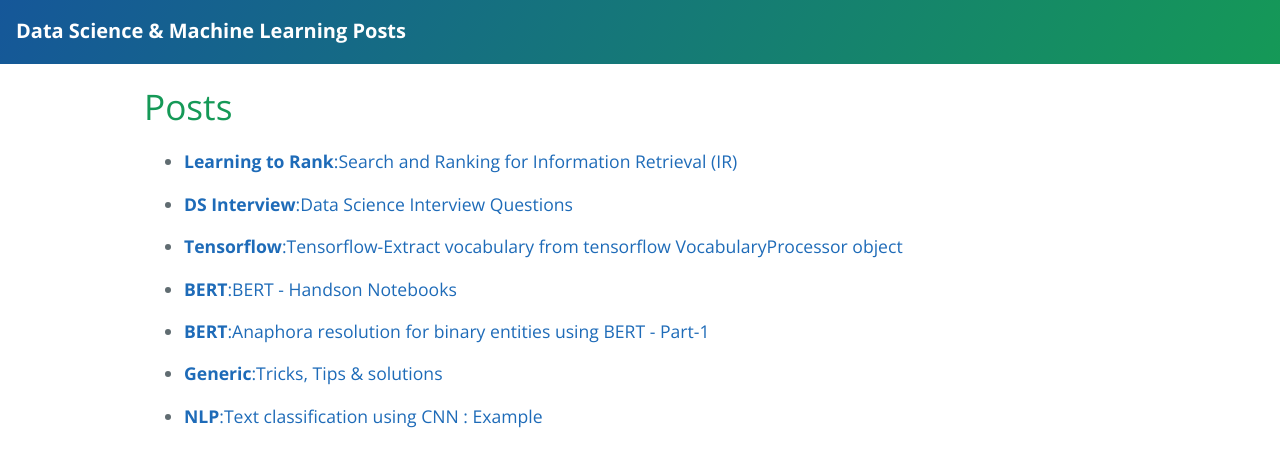
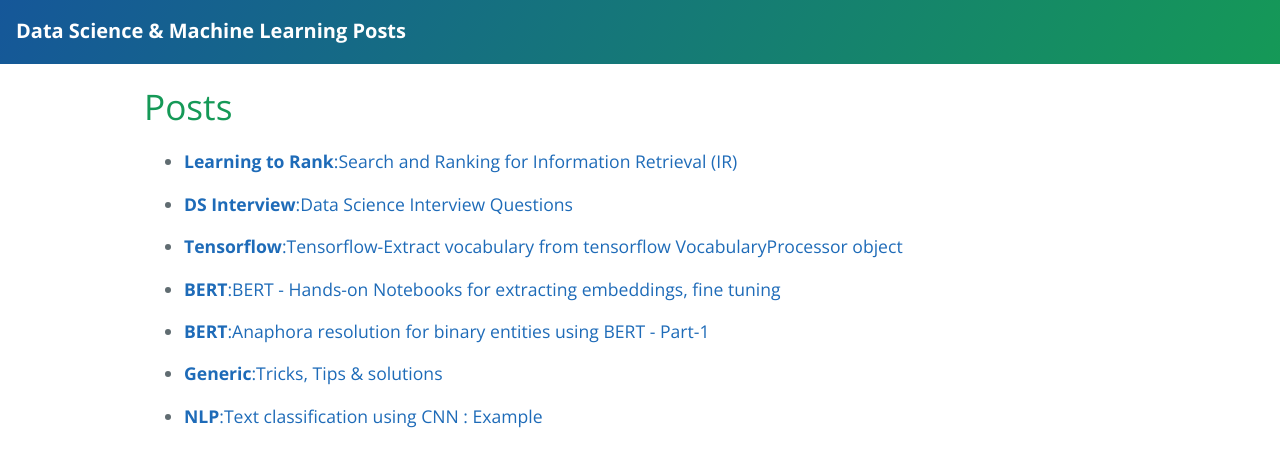
Before and after one commit to agarnitin86/agarnitin86.github.io, a Jekyll site: the page built from index.html, in a window 1280 px wide. Shown: the top 467 px of the page. Built offline with Jekyll 4.4.1, drawn with Linux system fonts in a browser that asks for light colours.

Commit message:
minor fix

```diff
--- a/_posts/2022-12-17-bert-handson.markdown
+++ b/_posts/2022-12-17-bert-handson.markdown
@@ -1,6 +1,6 @@
 ---
 layout: default
-title:  "BERT - Handson Notebooks"
+title:  "BERT - Hands-on Notebooks for extracting embeddings, fine tuning"
 date:   2019-12-17 17:49:34
 category: BERT
 categories: NLP, BERT, Fine Tuning
```
